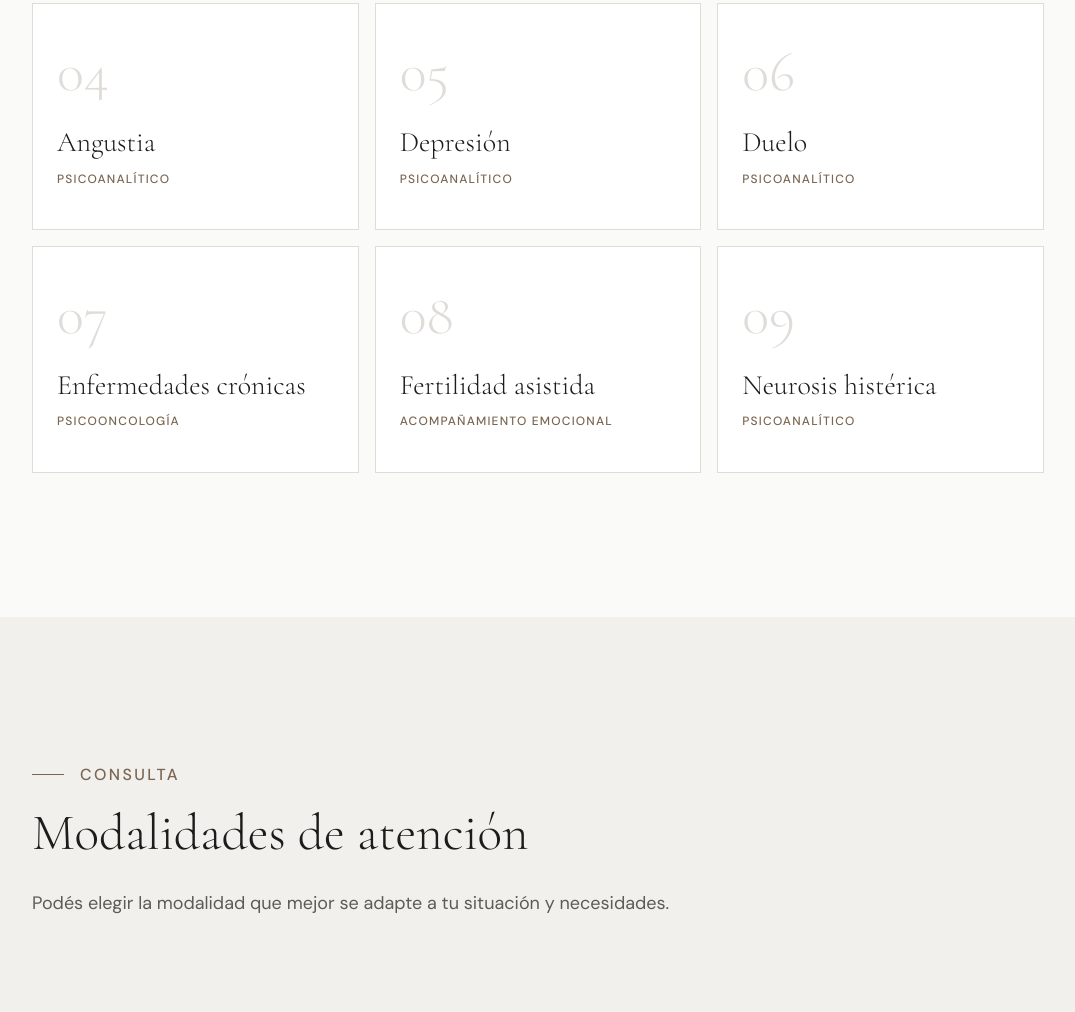
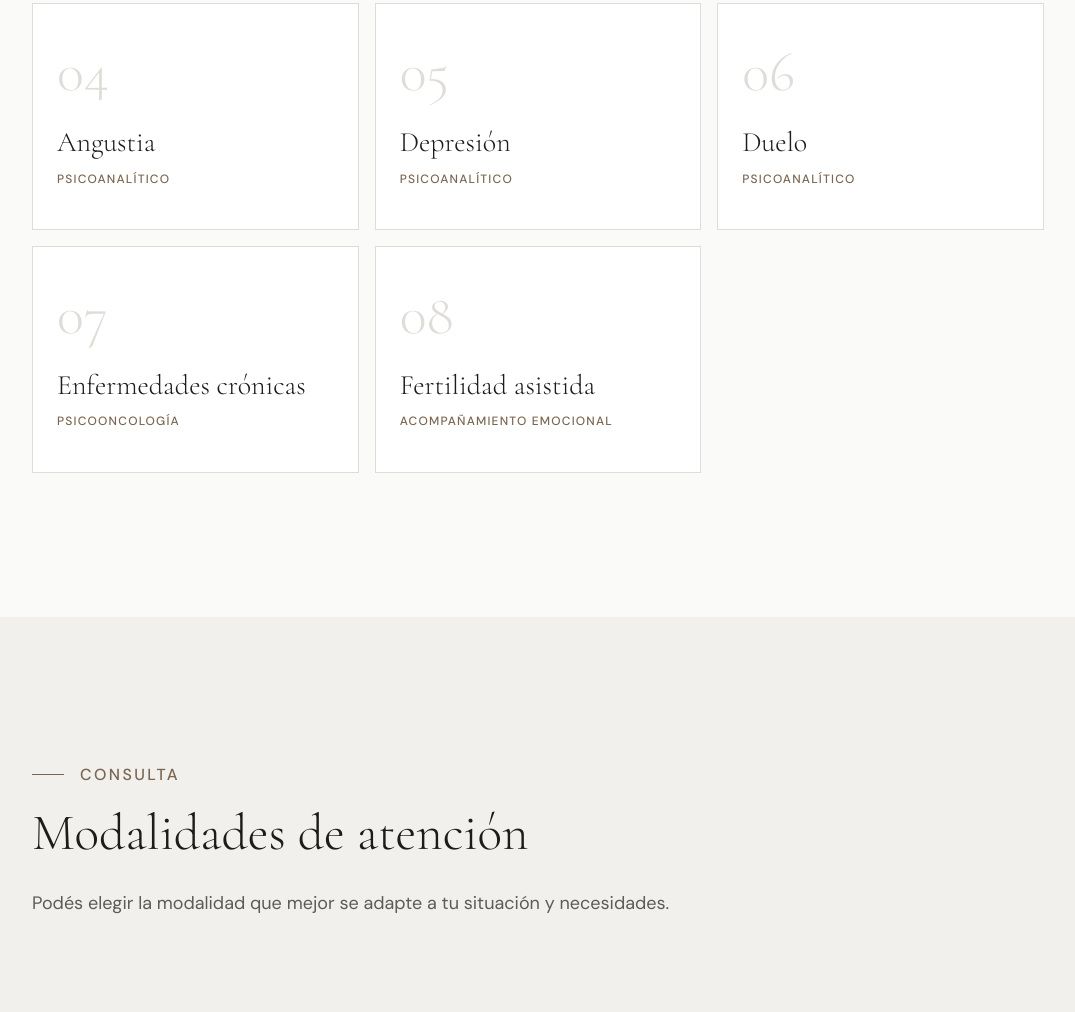
Before and after one commit to FogliattoFederico/psimarcelamartin, a website: page src/index.html in a window 1280 px wide. Shown: the part 2612-3624 px from the top of the page, without its empty margins (102-1177 px from the left). Drawn offline with nearby package versions, Linux system fonts and the light colour scheme; files that its build step writes are made by us from their sources.

Commit message:
quitar histeria

```diff
--- a/src/index.html
+++ b/src/index.html
@@ -300,11 +300,7 @@
               <p class="services__card-sub">Acompañamiento emocional</p>
             </article>
 
-            <article class="services__card">
-              <p class="services__card-number">09</p>
-              <h3 class="services__card-title">Neurosis histérica</h3>
-              <p class="services__card-sub">Psicoanalítico</p>
-            </article>
+
           </div>
         </div>
       </section>
```
